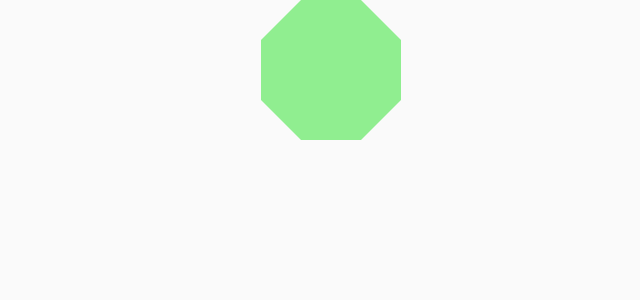
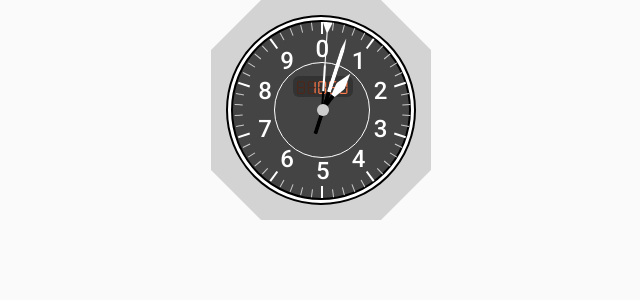
Before and after one commit to geocolumbus/electronics, a Next.js app: page / in a window 1280 px wide. Shown: the top 300 px of the page, without its empty margins (269-909 px from the left). Built offline with nearby package versions, Linux system fonts and the light colour scheme.

Commit message:
Altimeter has hexagonal surround

```diff
--- a/components/InstrumentPanel.js
+++ b/components/InstrumentPanel.js
@@ -2,7 +2,6 @@ import { useEffect, useState } from 'react'
 import { makeStyles } from '@material-ui/core/styles'
 import { Box } from '@material-ui/core'
 import Altimeter from './segdisplay/Altimeter'
-import BevelBox from './segdisplay/BevelBox'
 
 const useStyles = makeStyles(theme => ({
     root: {
@@ -22,18 +21,11 @@ export default function InstrumentPanel() {
     useEffect(() => {
         const interval = setInterval(() => {
             setCount(prevCount => prevCount + 50)
-        }, 60000)
+        }, 250)
         return () => clearInterval(interval)
     }, [])
 
     return <Box className={classes.root}>
-        {/* <Altimeter value={count}/> */}
-        <BevelBox width={140} height={140} bevel={40} color='lightgreen'>
-            <Box style={{
-                width: 100,
-                height: 100,
-                backgroundColor: 'lightgreen'
-            }}/>
-        </BevelBox>
+        <Altimeter value={count}/>
     </Box>
 }
--- a/components/segdisplay/Altimeter.js
+++ b/components/segdisplay/Altimeter.js
@@ -1,14 +1,13 @@
 import { makeStyles } from '@material-ui/core/styles'
 import { Box } from '@material-ui/core'
 import SegDisplay from './SegDisplay'
+import BevelBox from './BevelBox'
 
 const useStyles = makeStyles(theme => ({
     frame: {
         width: 200,
         height: 200,
-        border: '2px solid black',
-        position: 'relative',
-        backgroundColor: '#eee'
+        position: 'relative'
     },
     bezel: {
         width: 190,
@@ -223,7 +222,8 @@ export default function Altimeter({ value }) {
         hand3val = value / 100000 * 360
     }
 
-    return <Box className={classes.frame}>
+    return <BevelBox width={220} height={220} bevel={50} offset={12} color={'lightgray'}>
+        <Box className={classes.frame}>
             <Box className={classes.bezel}>
                 <Box className={classes.bezelInner}>
                     <Box className={classes.innerCircle}/>
@@ -239,4 +239,5 @@ export default function Altimeter({ value }) {
                 </Box>
             </Box>
         </Box>
+    </BevelBox>
 }
--- a/components/segdisplay/BevelBox.js
+++ b/components/segdisplay/BevelBox.js
@@ -50,7 +50,7 @@ const useStyles = makeStyles(theme => ({
     }
 }))
 
-export default function BevelBox({ color, width, height, bevel, children }) {
+export default function BevelBox({ color, width, height, bevel, offset, children }) {
     const classes = useStyles()
     return <Box
         className={classes.bvc}
@@ -73,7 +73,7 @@ export default function BevelBox({ color, width, height, bevel, children }) {
                 borderColor: `${color}`,
                 width: `${width}px`,
                 height: `${height - 2 * bevel}px`,
-                backgroundColor: 'red'
+                backgroundColor: `${color}`
             }}
         >
         </Box>
@@ -85,8 +85,8 @@ export default function BevelBox({ color, width, height, bevel, children }) {
             }}
         />
         <Box className={classes.content} style={{
-            top: `${bevel / 2}px`,
-            left: `${bevel / 2}px`,
+            top: `${offset}px`,
+            left: `${offset}px`,
             zIndex: 10
         }}>{children}</Box>
     </Box>
```
Lines whose indentation alone changed are shown as unchanged.
